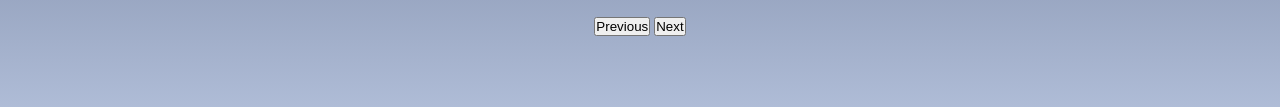
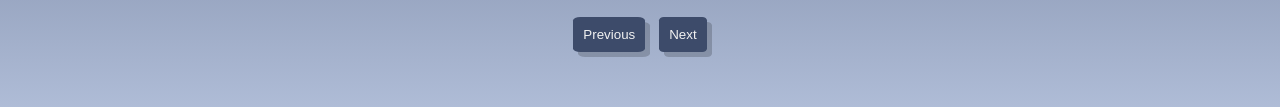
Before and after one commit to LeonWinde/GithubRepoTest2, a plain HTML site: page index.html in a window 1280 px wide. Shown: the part 488-595 px from the top of the page. Drawn offline with Linux system fonts and the light colour scheme.

Commit message:
added styling

```diff
--- a/style.css
+++ b/style.css
@@ -145,6 +145,17 @@ footer {
   text-align: center;
   bottom: 0;
 }
+#left,
+#right {
+  cursor: pointer;
+  padding: 10px;
+  background-color: #3d4b6a;
+  color: #f2f2f2;
+  border-radius: 10%;
+  box-shadow: 5px 5px #00000030;
+  border: none;
+  margin: 0 5px;
+}
 @keyframes fade {
   from {
     opacity: 0.4;
```
